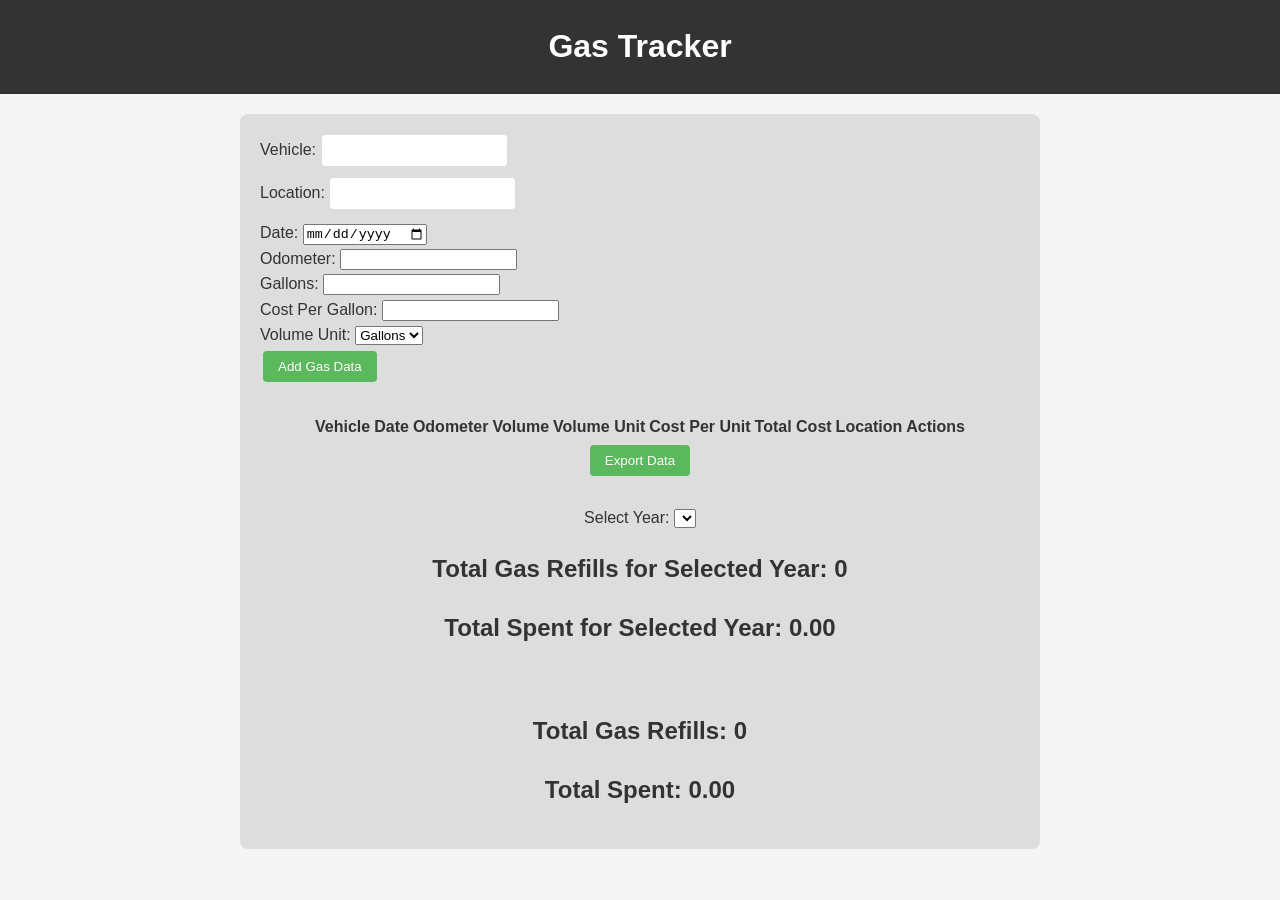
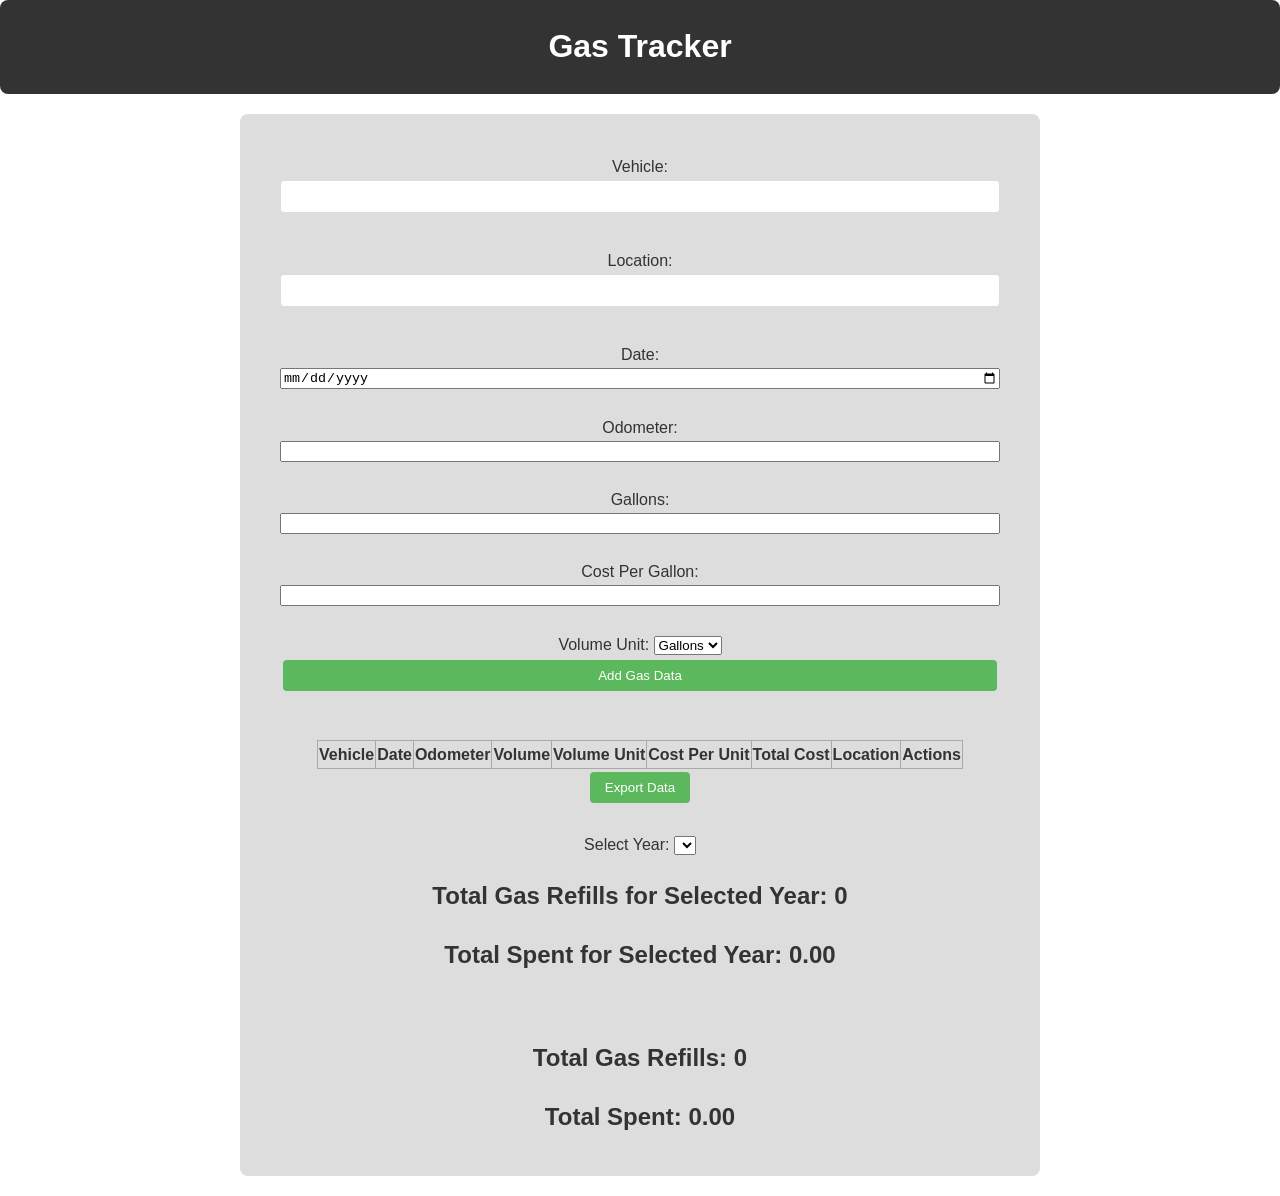

css

--- a/assets/css/app-styles.css
+++ b/assets/css/app-styles.css
@@ -19,7 +19,6 @@ body {
     margin: 0;
     padding: 0;
     text-align: center;
-    background: whitesmoke;
 }
 
 header,
@@ -30,6 +29,7 @@ footer {
     background: #333;
     color: #fff;
     text-align: center;
+    border-radius: 8px;
 }
 
 footer {
@@ -39,9 +39,9 @@ footer {
 main {
     padding: 20px;
     max-width: 800px;
-    margin: 20px auto;
     background: #ddd;
     border-radius: 8px;
+    margin: 20px auto;
 }
 
 nav {
@@ -98,6 +98,12 @@ textarea {
 
 table {
     margin: auto;
+    border-collapse: collapse;
+}
+
+table td,
+th {
+    border: 1px solid darkgray;
 }
 
 button {
@@ -136,14 +142,6 @@ header img {
     display: none;
 }
 
-p {
-    background-color: #eee;
-    padding: 4px 8px;
-    margin-bottom: 8px;
-    border-radius: 5px;
-    font-family: 'Courier New', monospace;
-}
-
 #linksList {
     display: flex;
     flex-direction: column;
@@ -160,7 +158,7 @@ p {
 }
 
 #flashcardContainer {
-    background: lightgray;
+    background: var(--backgroundColor);
     border: 1px solid #ddd;
     box-shadow: 0 2px 4px rgba(0, 0, 0, 0.1);
 }
@@ -205,7 +203,7 @@ p {
 }
 
 .modal {
-    background-color: #fefefe;
+    background-color: var(--backgroundColor);
     margin: 15% auto;
     padding: 20px;
     max-width: 600px;
@@ -240,7 +238,6 @@ p {
 }
 
 #closeModal {
-    color: #aaa;
     float: right;
     font-size: 28px;
     font-weight: bold;
@@ -265,12 +262,8 @@ p {
     font-weight: bold;
 }
 
-#timer-log tr:nth-child(even) {
+tr:nth-child(even) {
     background-color: #f9f9f9;
-}
-
-#timer-log tr:hover {
-    background-color: #ddd;
 }
 
 #currentTaskTime {
@@ -292,6 +285,45 @@ p {
     text-overflow: ellipsis;
 }
 
-#quizSection, form {
+#quizSection, #addQuestion {
     text-align: start;
+    background-color: #eee;
+    padding: 4px 8px;
+}
+
+#gas-form {
+    display: grid;
+    flex-direction: column;
+    padding: 20px;
+}
+
+.gas-table {
+    width: auto;
+    margin: auto;
+    overflow-x: auto;
+}
+
+.gas-table {
+    overflow-x: auto;
+}
+
+#end-trip-fields {
+    display: none;
+}
+
+#trip-type-end:checked~#end-trip-fields {
+    display: block;
+}
+
+#trip-type-end:checked~#start-trip-fields {
+    display: none;
+}
+
+#mileage-form {
+    display: grid;
+    flex-direction: column;
+}
+
+.mileage-table {
+    overflow-x: auto;
 }
